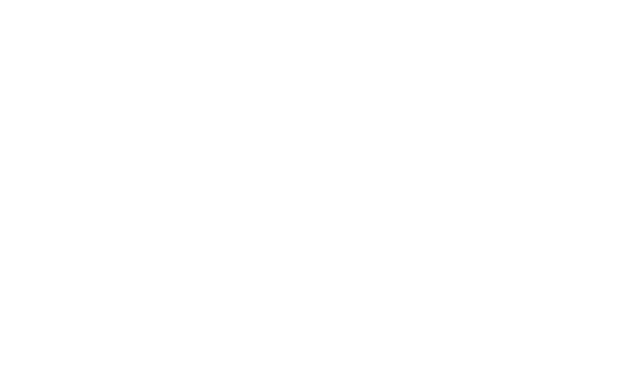
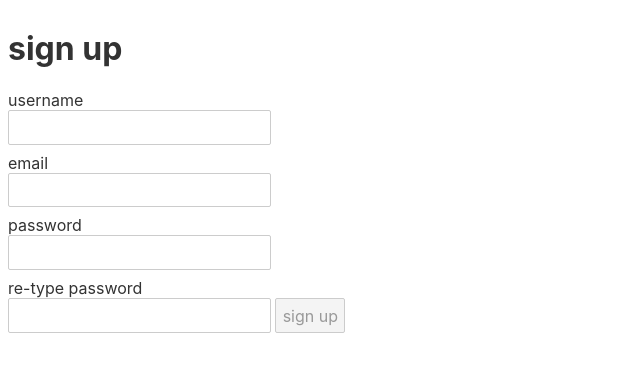
Before and after one commit to chunyukuo88/source, a Svelte app: page / in a window 1280 px wide. Shown: the top 372 px of the page, without its empty margins (0-640 px from the left). Built offline with nearby package versions, Linux system fonts and the light colour scheme.

Commit message:
Password equality changes the enabled state of the button.

```diff
--- a/src/App.svelte
+++ b/src/App.svelte
@@ -3,4 +3,4 @@
 	export let name;
 </script>
 
-<!--<SignUpPage/>-->
+<SignUpPage/>
--- a/src/pages/SignUpPage.svelte
+++ b/src/pages/SignUpPage.svelte
@@ -1,10 +1,34 @@
+<script>
+    let disabled = true;
+    let pw1, pw2;
+
+    const evaluatePwEquality1 = (event) => {
+      pw1 = event.target.value;
+      if (pw1 === pw2) disabled = false;
+    };
+    const evaluatePwEquality2 = (event) => {
+      pw2 = event.target.value;
+      if (pw1 === pw2) disabled = false;
+    };
+</script>
+
 <h1>sign up</h1>
-
-<label for="username">username</label>
-<input id="username"/>
-
-<label for="email">email</label>
-<input id="email"/>
-
-<label for="password">password</label>
-<input type="password" id="password"/>
+<label for="username">username</label><input id="username"/>
+<label for="email">email</label><input id="email"/>
+<label for="password">
+    password
+</label>
+<input type="password"
+       id="password"
+       bind:value={pw1}
+       on:input={evaluatePwEquality1}/>
+<label for="repeat-password">
+    re-type password
+</label>
+<input type="password"
+       id="repeat-password"
+       bind:value={pw2}
+       on:input={evaluatePwEquality2}/>
+<button {disabled}>
+    sign up
+</button>
```
Also changed, not shown: 1 other file (tests, documents, lock files or other folders).
